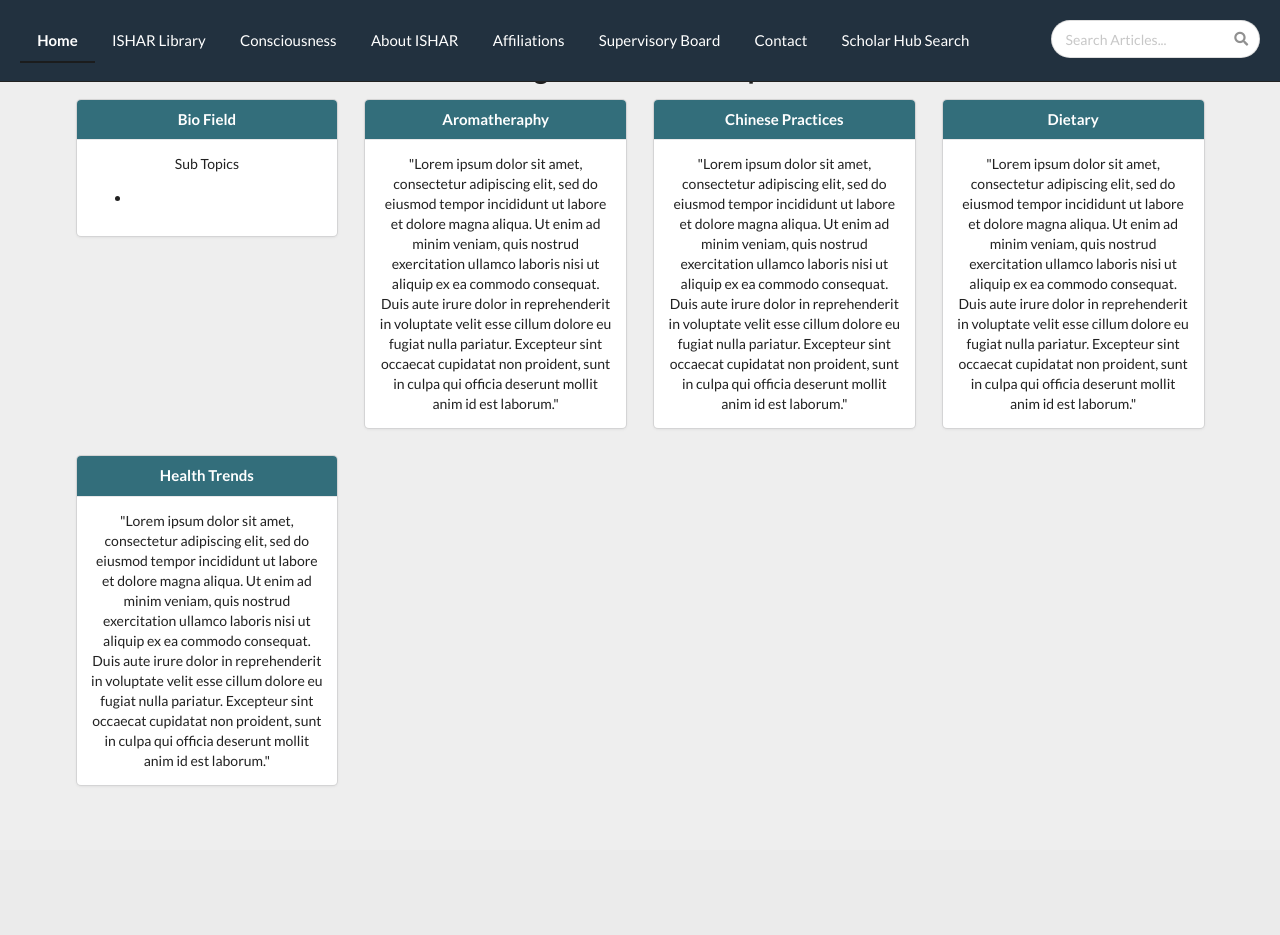
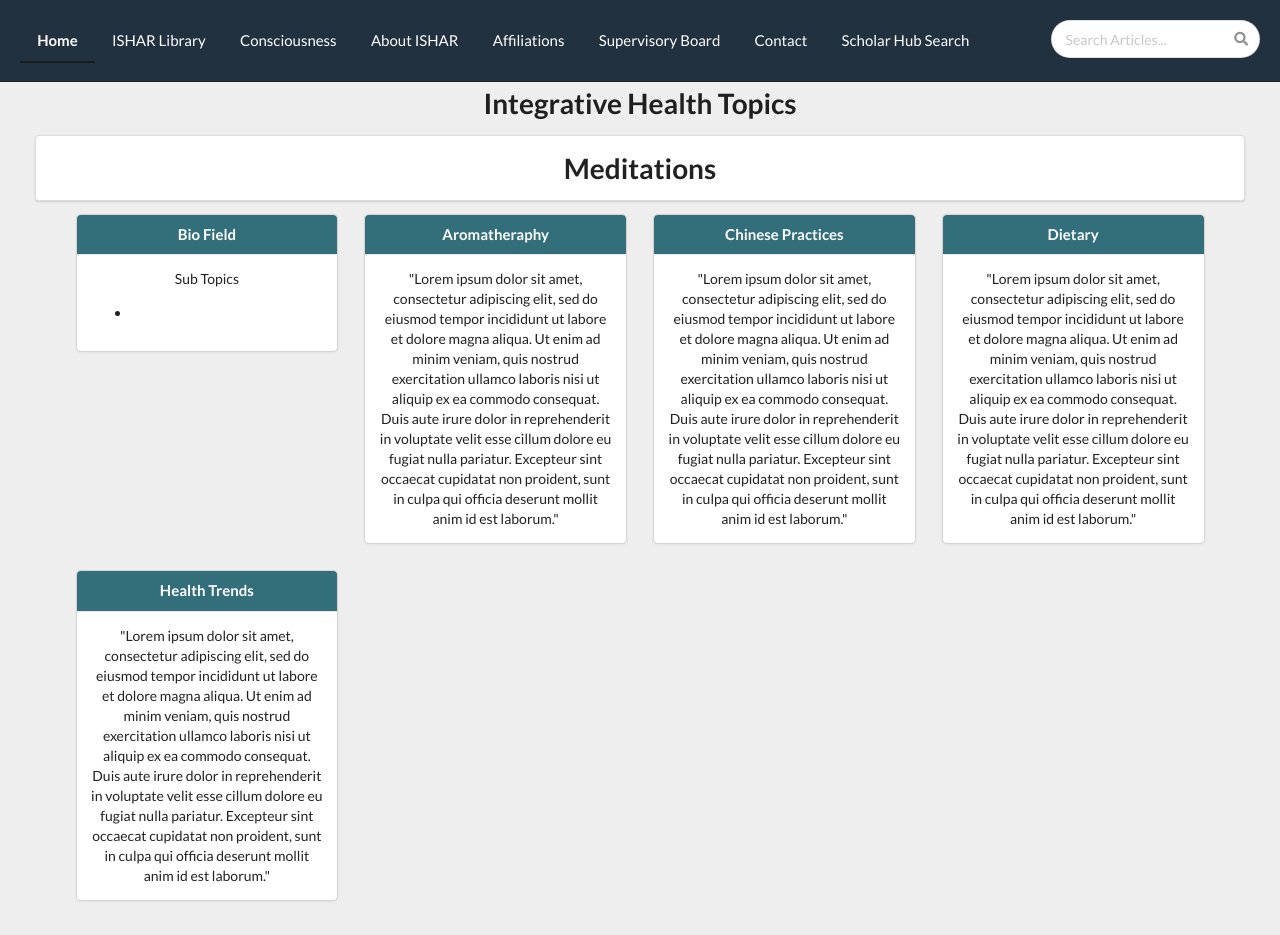
Before and after one commit to jerseycity17/team-22, a Django app: page /library/ in a window 1280 px wide. Before the commit the page ends 786 px from the top, so only its background shows below. Run offline with Django 3.2, Linux system fonts and the light colour scheme; data comes from the database, SQL or seed files in the repository; data that the repository does not hold is empty; some libraries are stand-ins or nearby versions.

Commit message:
library changes

```diff
--- a/ishar/isharonline/templates/isharonline/library.html
+++ b/ishar/isharonline/templates/isharonline/library.html
@@ -58,8 +58,9 @@ body,html{
 div.main-content{
   margin: 0 auto;
   text-align: center;
-   margin-top: 50px;
-    position: relative;
+  margin-top: 50px;
+  position: relative;
+  padding: 35px;
 }
 div.article-section.ui.segment{
 
@@ -237,7 +238,11 @@ app.controller('ArticleController', function($scope, $http) {
   <div class="main-content" ng-controller="ArticleController">
     <h1>Integrative Health Topics </h1>
 
-
+    <div class="ui segment">
+      <h1>
+        Meditations
+      </h1>
+    </div>
 
       <div class="ui four column doubling stackable grid container tdt" >
 
@@ -253,8 +258,6 @@ app.controller('ArticleController', function($scope, $http) {
               </li>
 
             </ul>
-
-
 
             </div>
 
@@ -335,11 +338,6 @@ app.controller('ArticleController', function($scope, $http) {
         </div>
         </div>
 
-
-
-
-
-
 </body>
 
 
```
